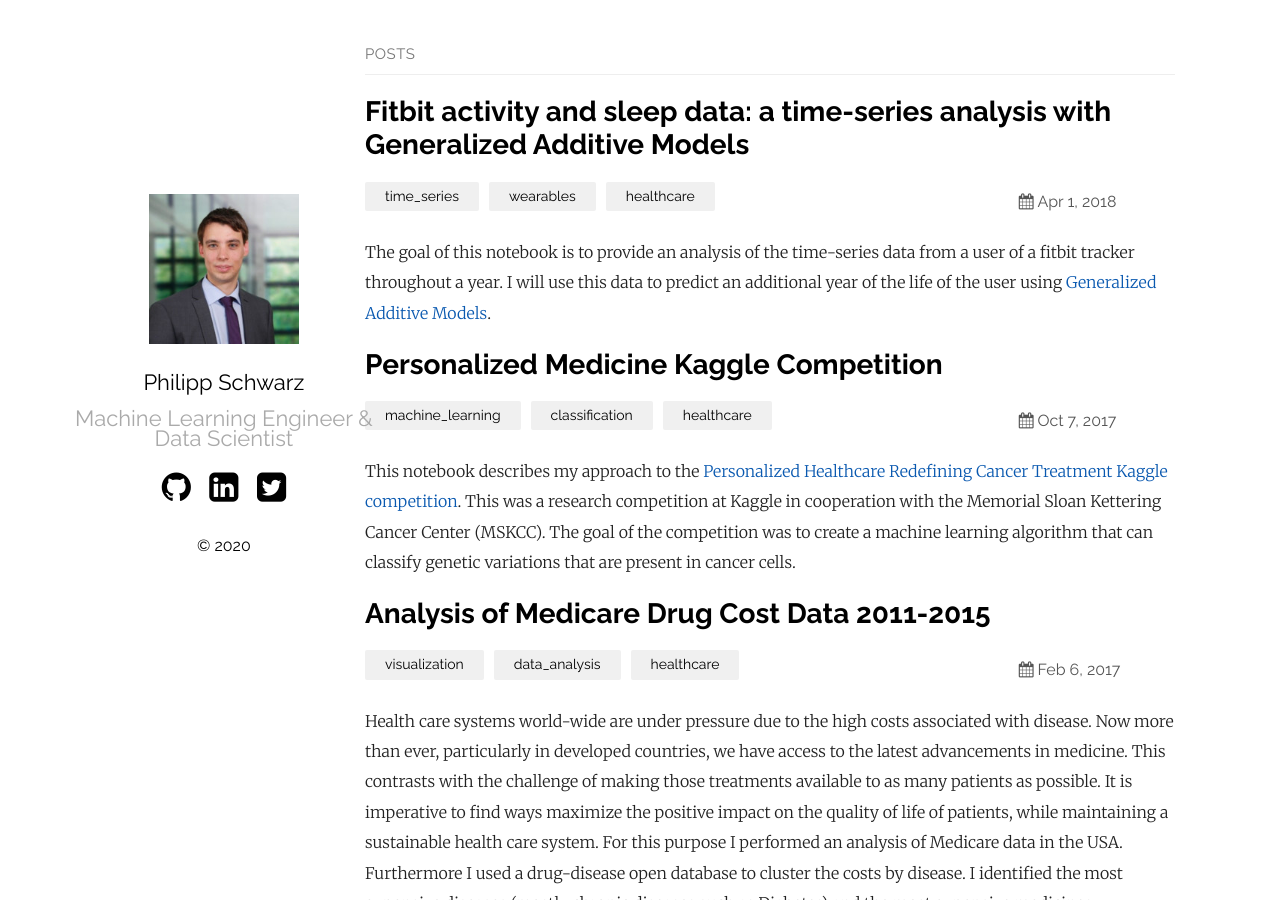
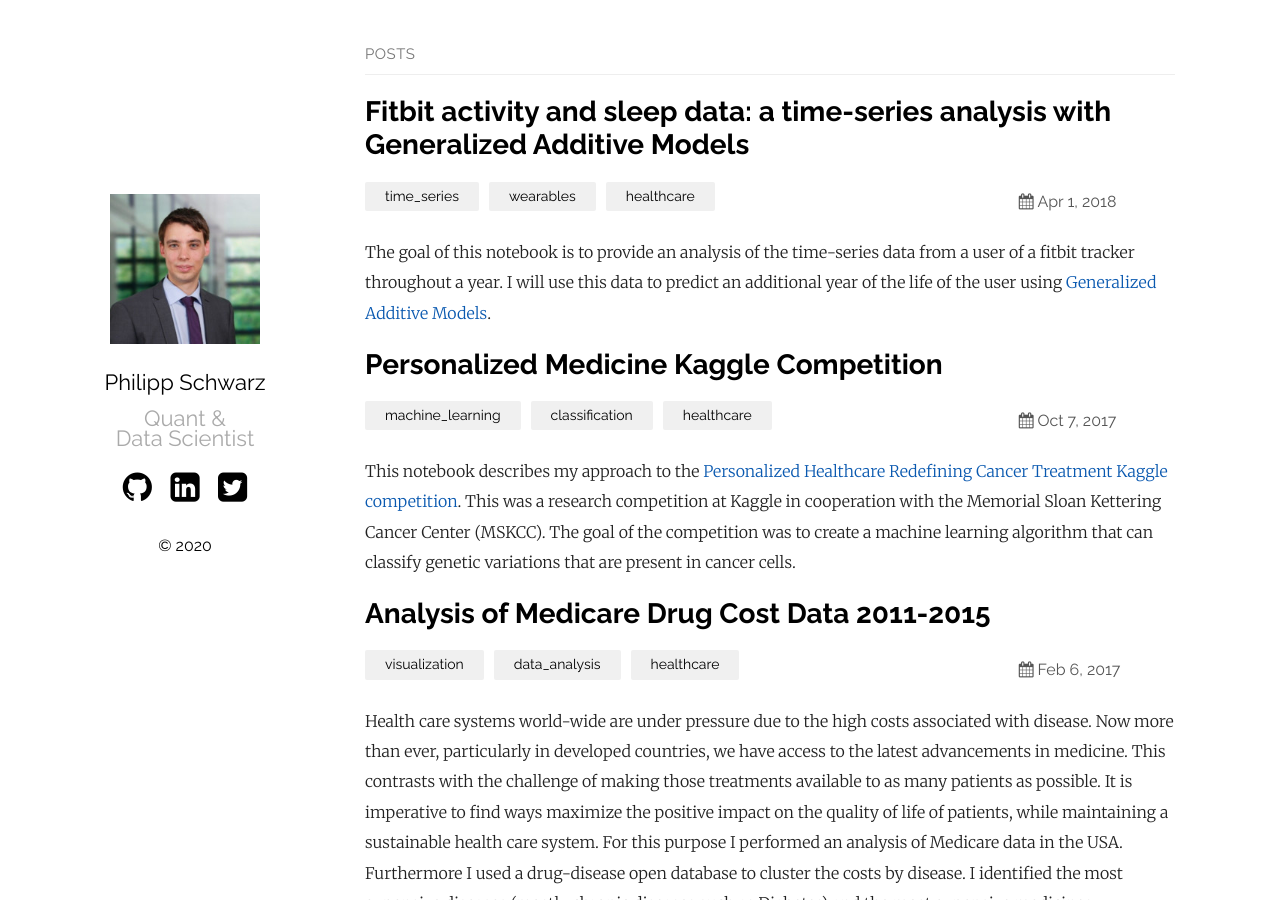
Before and after one commit to philippschw/philippschw.github.io, a Jekyll site: the page built from index.md, in a window 1280 px wide and 900 px high. Built offline with Jekyll 4.4.1, drawn with Linux system fonts in a browser that asks for light colours.

Commit message:
Update _config.yml

```diff
--- a/_config.yml
+++ b/_config.yml
@@ -16,7 +16,7 @@ sass:
 plainwhite:
   name: Philipp Schwarz
   tagline: |-
-    Machine Learning Engineer &
+    Quant &
     Data Scientist
   date_format: "%b %-d, %Y"
   sitemap: true # set to true to generate sitemap.xml content
```
